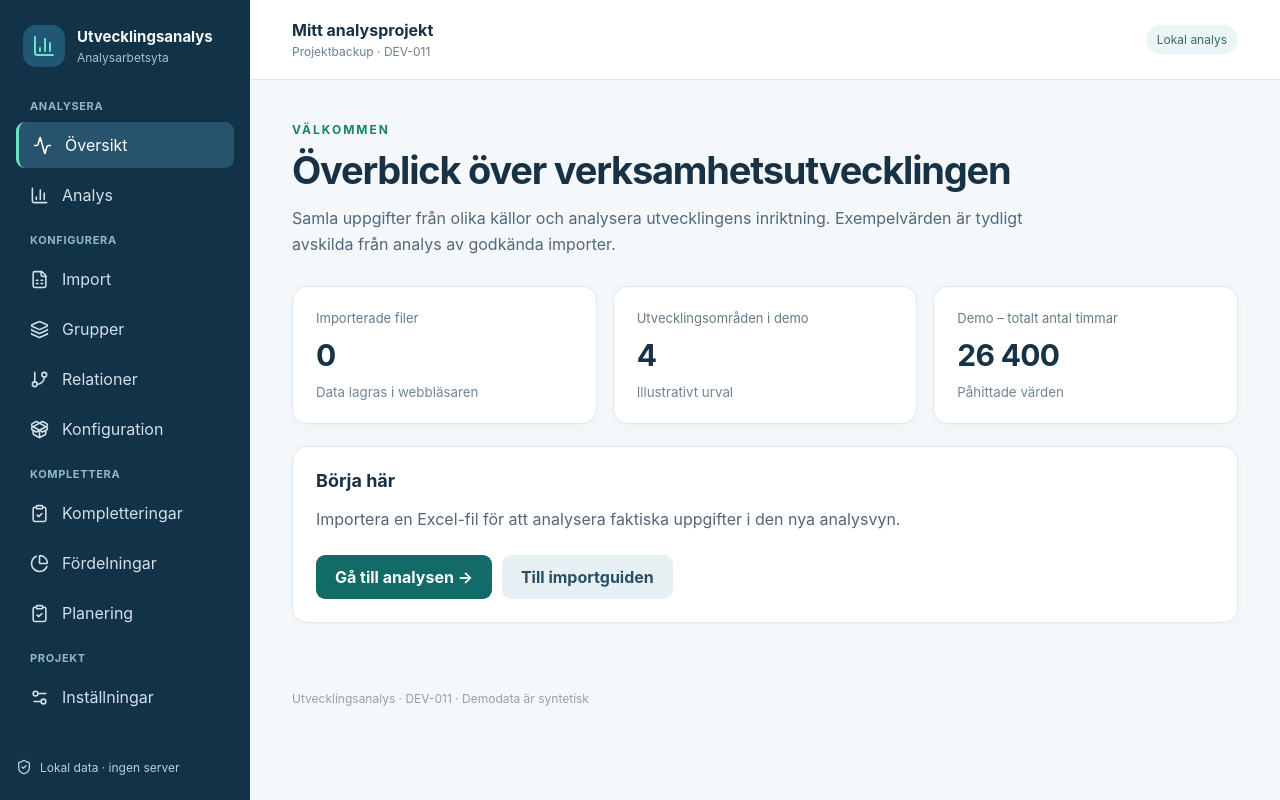
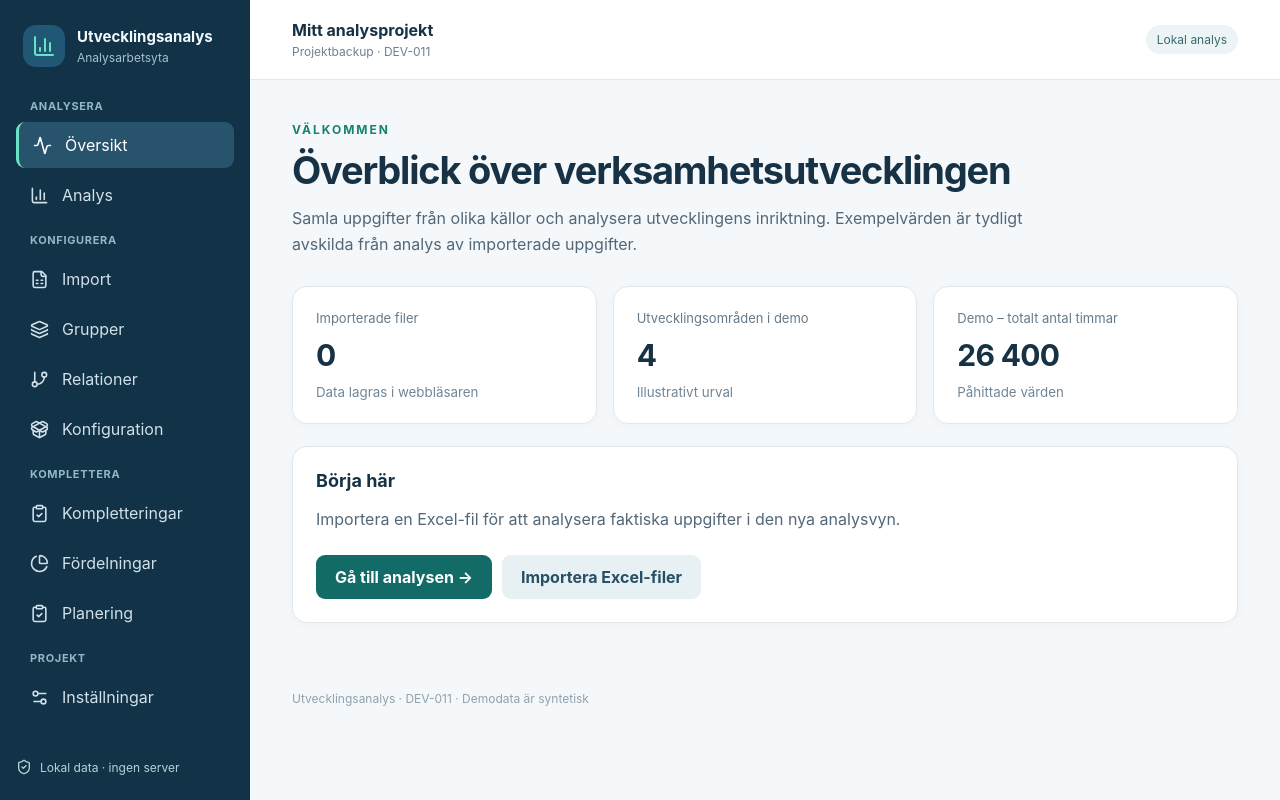
Before and after one commit to erland/pwa-utvecklingsanalys, a React (Vite) app: page / in a window 1280 px wide. Built offline with nearby package versions, Linux system fonts and the light colour scheme.

Commit message:
fix(ui): remove obsolete import-guide terminology (#88)

```diff
--- a/src/App.tsx
+++ b/src/App.tsx
@@ -30,7 +30,7 @@ export default function App(){
  return <div className="shell"><a className="skip-link" href="#main-content">Hoppa till innehållet</a><aside className="sidebar"><div className="brand"><span className="brandmark"><BarChart3 size={24}/></span><div><strong>Utvecklingsanalys</strong><small>Analysarbetsyta</small></div></div><nav aria-label="Huvudmeny">{navigationGroups.map(group=><div className="nav-group" key={group.label}><span className="nav-group-title">{group.label}</span>{group.items.map(id=>{const n=nav.find(item=>item.id===id)!;return <button key={n.id} type="button" aria-current={view===n.id?'page':undefined} className={view===n.id?'nav-link active':'nav-link'} onClick={()=>setView(n.id)}><n.icon size={19} aria-hidden="true"/>{n.label}</button>})}</div>)}</nav><div className="sidebar-foot"><ShieldCheck size={16}/>Lokal data · ingen server</div></aside>
  <div className="content"><header className="topbar"><div><strong>{project?.name??'Mitt analysprojekt'}</strong><small>Projektbackup · DEV-011</small></div><span className="pill">Lokal analys</span></header><main id="main-content">
  {storageError&&<div role="alert" className="alert">{storageError}</div>}
- {view==='overview'&&<><div className="eyebrow">VÄLKOMMEN</div><h1>Överblick över verksamhetsutvecklingen</h1><p className="lead">Samla uppgifter från olika källor och analysera utvecklingens inriktning. Exempelvärden är tydligt avskilda från analys av godkända importer.</p><div className="cards"><div className="metric"><span>Importerade filer</span><b>{project?.datasets.length??0}</b><small>Data lagras i webbläsaren</small></div><div className="metric"><span>Utvecklingsområden i demo</span><b>{DEMO_UNITS.length}</b><small>Illustrativt urval</small></div><div className="metric"><span>Demo – totalt antal timmar</span><b>{fmt(aggregate(DEMO_UNITS,'all','all','unit').reduce((s,x)=>s+x.hours,0))}</b><small>Påhittade värden</small></div></div><section className="panel"><h2>Börja här</h2><p>Importera en Excel-fil för att analysera faktiska uppgifter i den nya analysvyn.</p><div className="actions"><button className="primary" onClick={()=>setView('analysis')}>Gå till analysen →</button><button className="secondary" onClick={()=>setView('import')}>Till importguiden</button></div></section></>}
+ {view==='overview'&&<><div className="eyebrow">VÄLKOMMEN</div><h1>Överblick över verksamhetsutvecklingen</h1><p className="lead">Samla uppgifter från olika källor och analysera utvecklingens inriktning. Exempelvärden är tydligt avskilda från analys av importerade uppgifter.</p><div className="cards"><div className="metric"><span>Importerade filer</span><b>{project?.datasets.length??0}</b><small>Data lagras i webbläsaren</small></div><div className="metric"><span>Utvecklingsområden i demo</span><b>{DEMO_UNITS.length}</b><small>Illustrativt urval</small></div><div className="metric"><span>Demo – totalt antal timmar</span><b>{fmt(aggregate(DEMO_UNITS,'all','all','unit').reduce((s,x)=>s+x.hours,0))}</b><small>Påhittade värden</small></div></div><section className="panel"><h2>Börja här</h2><p>Importera en Excel-fil för att analysera faktiska uppgifter i den nya analysvyn.</p><div className="actions"><button className="primary" onClick={()=>setView('analysis')}>Gå till analysen →</button><button className="secondary" onClick={()=>setView('import')}>Importera Excel-filer</button></div></section></>}
  {view==='gaps'&&<GapView/>}
  {view==='analysis'&&<AnalyticsView refreshKey={analysisRefresh} onOpenCompletions={()=>setView('gaps')}/>}
  {view==='import'&&<ImportGuide replaceId={replaceSourceId} setReplaceId={setReplaceSourceId} project={project} onProject={p=>{setProject(p);setAnalysisRefresh(v=>v+1)}}/>}
```
